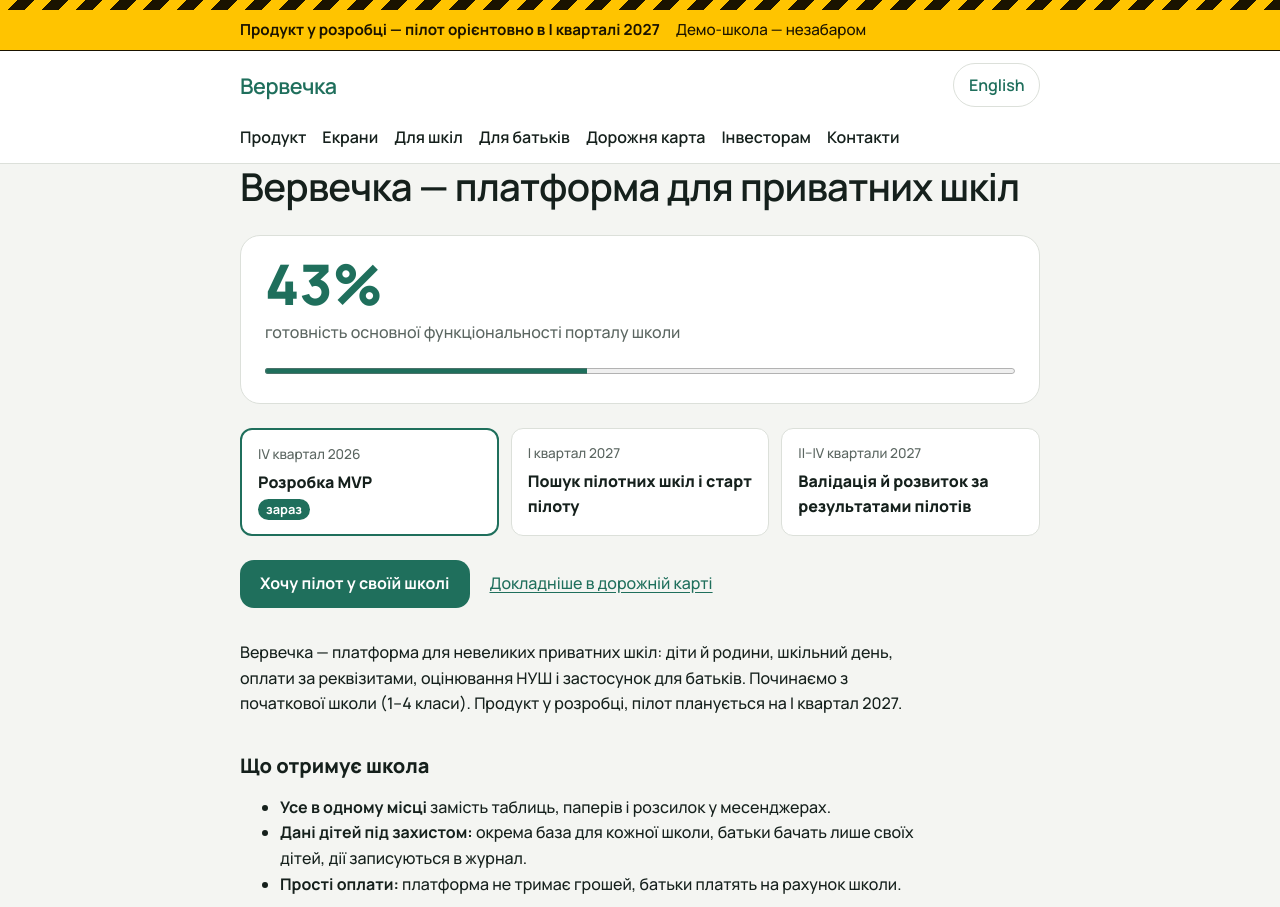
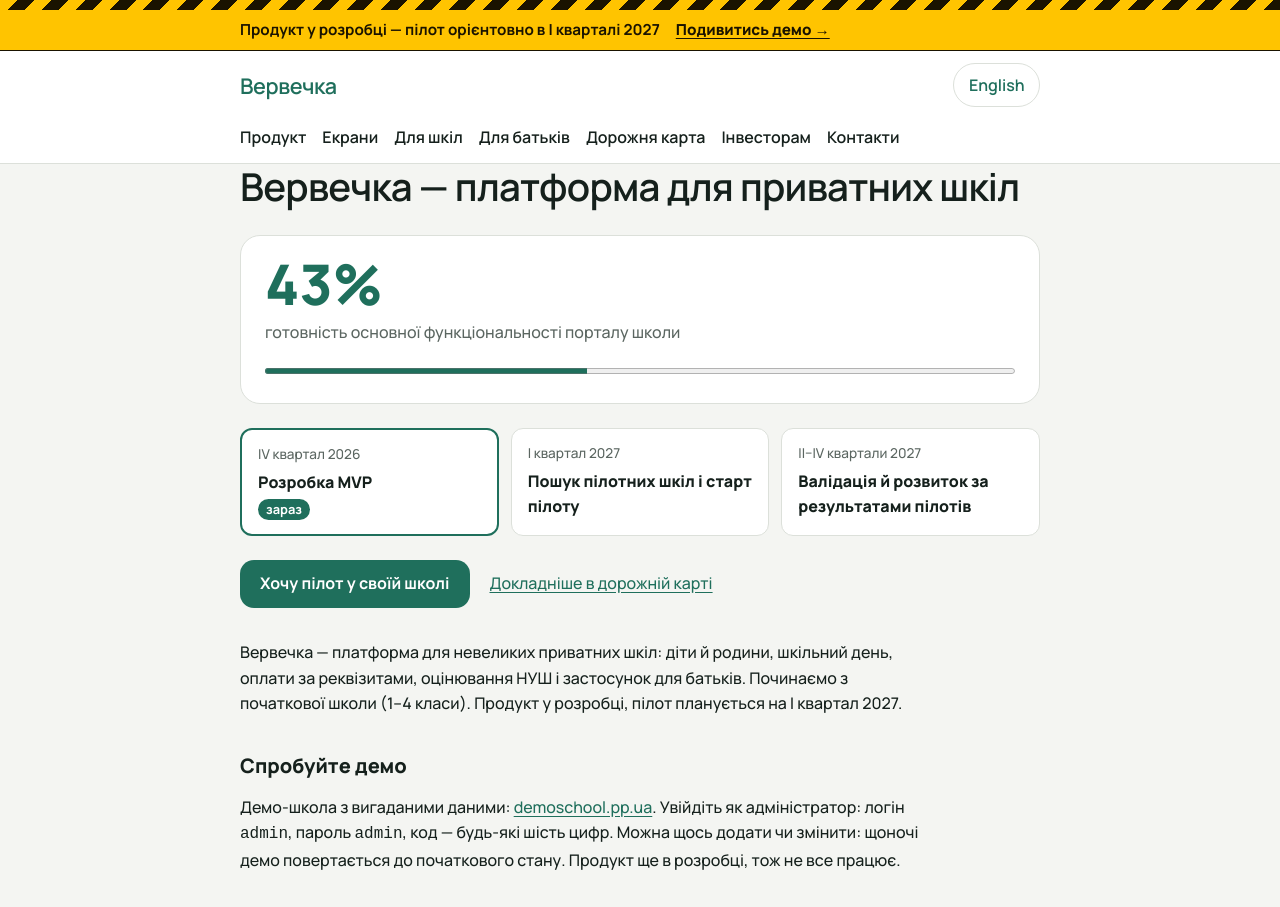
Before and after one commit to redfoxius-org/vervechka-site, an Astro site: page / in a window 1280 px wide. Shown: the top 907 px of the page. Built offline with nearby package versions, Linux system fonts and the light colour scheme; Astro itself is replaced by a stand-in of ours; a web font is replaced by a local one.

Commit message:
feat(site): demo school is live: banner link and try-the-demo section
Co-Authored-By: Claude Sonnet 5.5 <noreply@anthropic.com>

```diff
--- a/src/config.ts
+++ b/src/config.ts
@@ -12,6 +12,5 @@ export const CONTACT_EMAIL: string | null = 'redfoxius@gmail.com';
 
 export const REPO_URL = 'https://github.com/redfoxius-org/vervechka-site';
 
-// Public demo school. Not deployed yet: null shows "coming soon" in the site banner.
-// Set to 'https://demoschool.pp.ua' when it is live; the banner then renders a link.
-export const DEMO_URL: string | null = null;
+// Public demo school (invented data, reset every night). The banner links to it.
+export const DEMO_URL: string | null = 'https://demoschool.pp.ua';
--- a/src/content/pages/en/index.md
+++ b/src/content/pages/en/index.md
@@ -8,6 +8,10 @@ mockups: ['pupil-card', 'today']
 ---
 
 Vervechka is a platform for small private schools: children and families, the school day, payments by bank details, New Ukrainian School (NUS) assessment and an app for parents. We start with primary school (grades 1–4). The product is in development; the pilot is targeted for Q1 2027.
+
+## Try the demo
+
+A demo school with invented data: [demoschool.pp.ua](https://demoschool.pp.ua). Sign in as the administrator: login `admin`, password `admin`, code: any six digits. Feel free to add or change things: the demo returns to its starting state every night. The product is still in development, so not everything works.
 
 ## What a school gets
 
--- a/src/content/pages/uk/index.md
+++ b/src/content/pages/uk/index.md
@@ -8,6 +8,10 @@ mockups: ['pupil-card', 'today']
 ---
 
 Вервечка — платформа для невеликих приватних шкіл: діти й родини, шкільний день, оплати за реквізитами, оцінювання НУШ і застосунок для батьків. Починаємо з початкової школи (1–4 класи). Продукт у розробці, пілот планується на I квартал 2027.
+
+## Спробуйте демо
+
+Демо-школа з вигаданими даними: [demoschool.pp.ua](https://demoschool.pp.ua). Увійдіть як адміністратор: логін `admin`, пароль `admin`, код — будь-які шість цифр. Можна щось додати чи змінити: щоночі демо повертається до початкового стану. Продукт ще в розробці, тож не все працює.
 
 ## Що отримує школа
 
```
Also changed, not shown: CONTENT_CLAIMS.md (+1 -1 lines).
